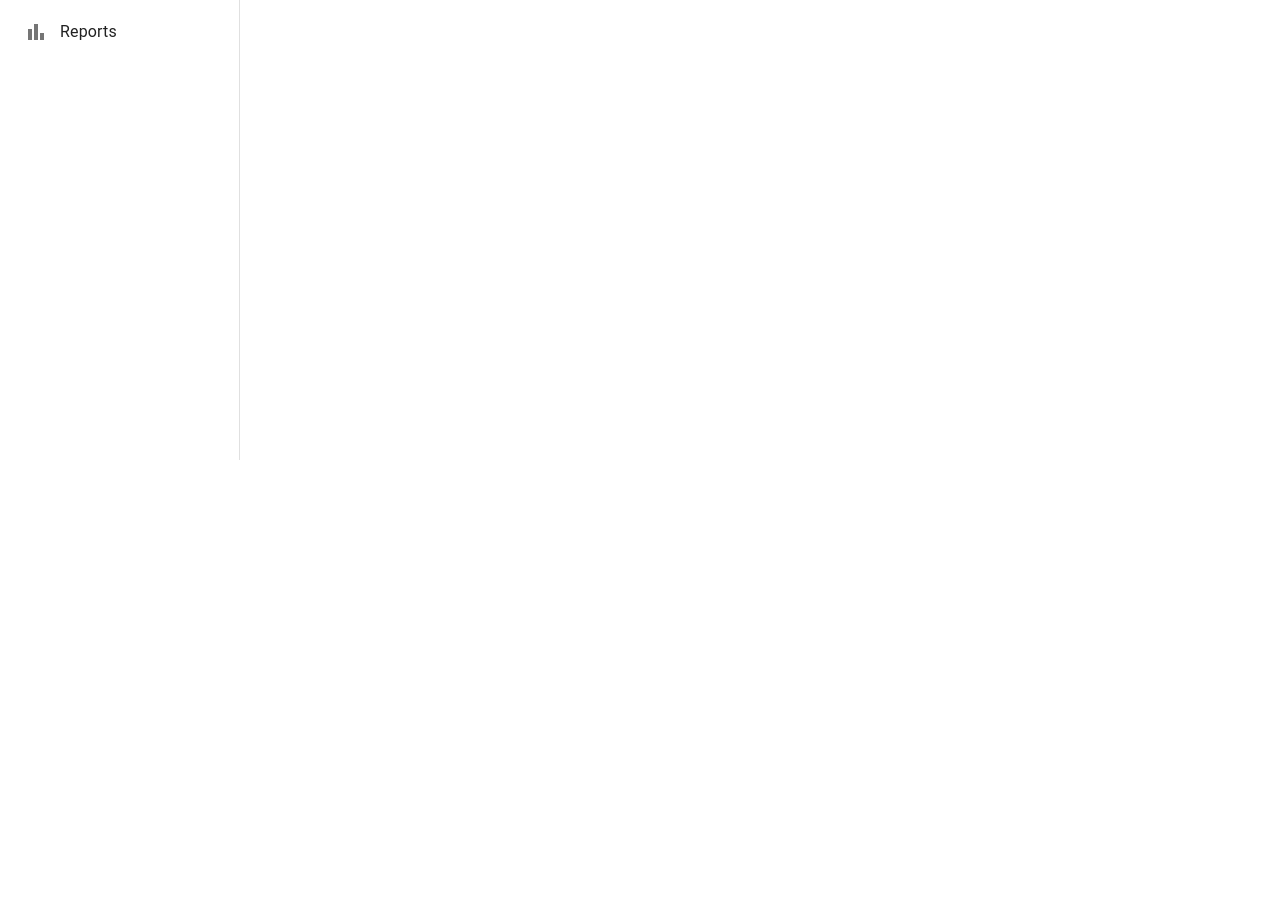
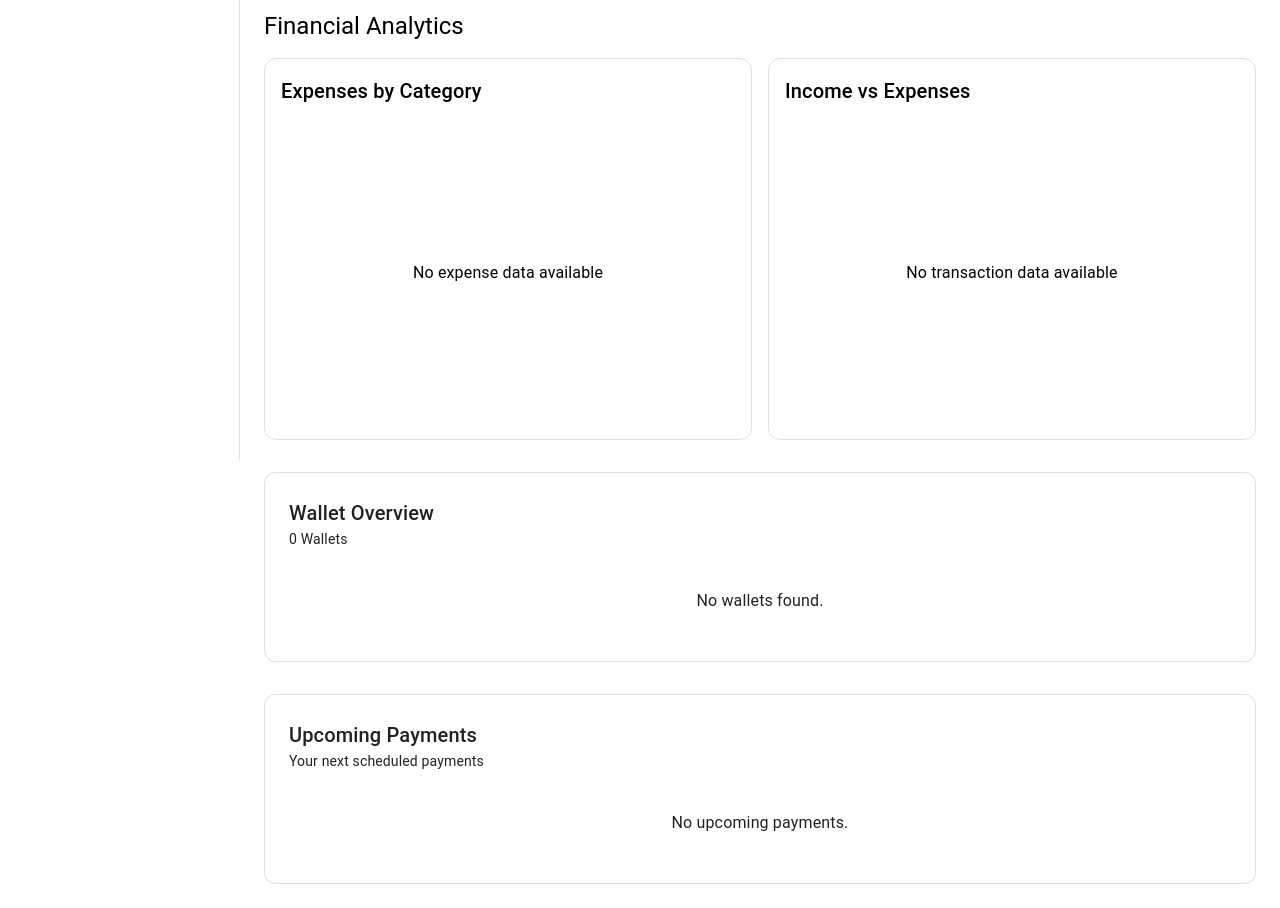
Before and after one commit to mirzakhani2003-del/Expense-Manager, a React (Vite) app: page /dashboard in a window 1280 px wide. Shown: the part 340-1248 px from the top of the page. Before the commit the page ends 800 px from the top, so only its background shows below. Built offline with nearby package versions, Linux system fonts and the light colour scheme; sample sign-in values are in the browser's storage.

Commit message:
feat: enhance dashboard with analytics wallets and upcoming payments

```diff
--- a/src/App.jsx
+++ b/src/App.jsx
@@ -3,7 +3,6 @@ import MainLayout from "./components/layout/MainLayout";
 import Dashboard from "./pages/Dashboard";
 import Transactions from "./pages/Transactions";
 import Categories from "./pages/Categories";
-import Reports from "./pages/Reports";
 import Register from "./pages/Register";
 import Login from "./pages/Login";
 import ProtectedRoute from "./components/auth/ProtectedRoute";
@@ -51,10 +50,6 @@ const router = createBrowserRouter([
             element: <Categories />,
           },
           {
-            path: "/reports",
-            element: <Reports />,
-          },
-          {
             path: "wallets",
             element: <Wallets />,
           },
--- /dev/null
+++ b/src/components/dashboard/UpcomingPayments.jsx
@@ -0,0 +1,80 @@
+import { Box, Divider, Paper, Typography } from "@mui/material";
+import { useSelector } from "react-redux";
+
+const UpcomingPayments = () => {
+  const reminders = useSelector((state) => state.reminders.reminders);
+  const currentUser = useSelector((state) => state.auth.currentUser);
+
+  const userReminders = reminders.filter(
+    (reminder) => reminder.userId === currentUser.id,
+  );
+
+  const today = new Date();
+  today.setHours(0, 0, 0, 0);
+
+  const upcomingReminders = userReminders
+    .filter((reminder) => {
+      const paymentDate = new Date(reminder.nextPaymentDate);
+      paymentDate.setHours(0, 0, 0, 0);
+
+      return paymentDate > today;
+    })
+    .sort((a, b) => new Date(a.nextPaymentDate) - new Date(b.nextPaymentDate))
+    .slice(0, 3);
+
+  return (
+    <Paper
+      elevation={0}
+      sx={{
+        p: 3,
+        borderRadius: 3,
+        border: "1px solid",
+        borderColor: "divider",
+      }}
+    >
+      <Typography variant="h6" fontWeight="bold">
+        Upcoming Payments
+      </Typography>
+
+      <Typography variant="body2" color="text.secondary" sx={{ mb: 2 }}>
+        Your next scheduled payments
+      </Typography>
+
+      {upcomingReminders.length === 0 ? (
+        <Typography color="text.secondary" sx={{ py: 3, textAlign: "center" }}>
+          No upcoming payments.
+        </Typography>
+      ) : (
+        upcomingReminders.map((reminder) => (
+          <>
+            <Box
+              key={reminder.id}
+              sx={{
+                display: "flex",
+                justifyContent: "space-between",
+                alignItems: "center",
+                py: 1.5,
+              }}
+            >
+              <Box>
+                <Typography fontWeight="medium">{reminder.title}</Typography>
+
+                <Typography variant="body2" color="text.secondary">
+                  Due: {reminder.nextPaymentDate}
+                </Typography>
+              </Box>
+
+              <Typography fontWeight="bold">
+                ${Number(reminder.amount).toLocaleString()}
+              </Typography>
+            </Box>
+
+            <Divider />
+          </>
+        ))
+      )}
+    </Paper>
+  );
+};
+
+export default UpcomingPayments;
--- /dev/null
+++ b/src/components/dashboard/WalletOverview.jsx
@@ -0,0 +1,88 @@
+import { Box, Paper, Typography, Divider } from "@mui/material";
+import { useSelector } from "react-redux";
+import AccountBalanceWalletIcon from "@mui/icons-material/AccountBalanceWallet";
+import { Fragment } from "react";
+
+const WalletOverview = () => {
+  const allWallets = useSelector((state) => state.wallets.wallets);
+  const currentUser = useSelector((state) => state.auth.currentUser);
+  const transactions = useSelector((state) => state.transactions.transactions);
+
+  const userWallets = allWallets.filter(
+    (wallet) => wallet.userId === currentUser.id,
+  );
+
+  const getWalletBalance = (walletId) => {
+    return transactions
+      .filter(
+        (transaction) =>
+          transaction.userId === currentUser.id &&
+          transaction.walletId === walletId,
+      )
+      .reduce((balance, transaction) => {
+        if (transaction.type === "income") {
+          return balance + Number(transaction.amount);
+        }
+
+        return balance - Number(transaction.amount);
+      }, 0);
+  };
+  return (
+    <Paper
+      elevation={0}
+      sx={{
+        p: 3,
+        borderRadius: 3,
+        border: "1px solid",
+        borderColor: "divider",
+      }}
+    >
+      <Typography variant="h6" fontWeight="bold">
+        Wallet Overview
+      </Typography>
+
+      <Typography variant="body2" color="text.secondary" sx={{ mb: 2 }}>
+        {userWallets.length} {userWallets.length === 1 ? "Wallet" : "Wallets"}
+      </Typography>
+
+      {userWallets.length === 0 ? (
+        <Typography color="text.secondary" sx={{ py: 3, textAlign: "center" }}>
+          No wallets found.
+        </Typography>
+      ) : (
+        userWallets.map((wallet, index) => (
+          <Fragment key={wallet.id}>
+            <Box
+              sx={{
+                display: "flex",
+                justifyContent: "space-between",
+                alignItems: "center",
+                py: 1.5,
+              }}
+            >
+              <Box
+                sx={{
+                  display: "flex",
+                  alignItems: "center",
+                  gap: 1,
+                }}
+              >
+                <AccountBalanceWalletIcon color="primary" />
+
+                <Typography fontWeight="medium">{wallet.name}</Typography>
+              </Box>
+
+              <Typography fontWeight="bold">
+                ${getWalletBalance(wallet.id).toLocaleString()}
+              </Typography>
+            </Box>
+
+            {index < userWallets.length - 1 && <Divider />}
+          </Fragment>
+        ))
+      )}
+    </Paper>
+  );
+};
+
+export default WalletOverview;
--- a/src/components/layout/Sidebar.jsx
+++ b/src/components/layout/Sidebar.jsx
@@ -166,30 +166,6 @@ const Sidebar = ({ open, onClose }) => {
           </ListItemIcon>
           <ListItemText primary="Reminders" />
         </ListItemButton>
-
-        <ListItemButton
-          component={NavLink}
-          to="/reports"
-          onClick={onClose}
-          sx={{
-            mx: 1,
-            mb: 0.5,
-            borderRadius: 2,
-            "&.active": {
-              backgroundColor: "primary.main",
-              color: "white",
-
-              "& .MuiListItemIcon-root": {
-                color: "white",
-              },
-            },
-          }}
-        >
-          <ListItemIcon>
-            <BarChartIcon />
-          </ListItemIcon>
-          <ListItemText primary="Reports" />
-        </ListItemButton>
       </List>
     </Drawer>
   );
--- a/src/pages/Dashboard.jsx
+++ b/src/pages/Dashboard.jsx
@@ -5,6 +5,10 @@ import TrendingUpIcon from "@mui/icons-material/TrendingUp";
 import SavingsIcon from "@mui/icons-material/Savings";
 import SummaryCard from "../components/dashboard/SummaryCard";
 import { useSelector } from "react-redux";
+import ExpensePieCharts from "../components/ExpensePieChart";
+import IncomeExpenseChart from "../components/IncomeExpenseChart";
+import WalletOverview from "../components/dashboard/WalletOverview";
+import UpcomingPayments from "../components/dashboard/UpcomingPayments";
 
 const Dashboard = () => {
   const transactions = useSelector((state) => state.transactions.transactions);
@@ -77,6 +81,60 @@ const Dashboard = () => {
           icon={<SavingsIcon color="secondary" />}
         />
       </Box>
+
+      <Box sx={{ mt: 4 }}>
+        <Typography variant="h5" fontWeight="bold" sx={{ mb: 2 }}>
+          Financial Analytics
+        </Typography>
+
+        <Box
+          sx={{
+            display: "grid",
+            gridTemplateColumns: {
+              xs: "1fr",
+              lg: "repeat(2, 1fr)",
+            },
+            gap: 2,
+          }}
+        >
+          <Box
+            sx={{
+              border: "1px solid",
+              borderColor: "divider",
+              borderRadius: 3,
+              p: 2,
+            }}
+          >
+            <Typography variant="h6" fontWeight="bold" sx={{ mb: 2 }}>
+              Expenses by Category
+            </Typography>
+
+            <ExpensePieCharts />
+          </Box>
+
+          <Box
+            sx={{
+              border: "1px solid",
+              borderColor: "divider",
+              borderRadius: 3,
+              p: 2,
+            }}
+          >
+            <Typography variant="h6" fontWeight="bold" sx={{ mb: 2 }}>
+              Income vs Expenses
+            </Typography>
+
+            <IncomeExpenseChart />
+          </Box>
+        </Box>
+      </Box>
+
+      <Box sx={{ mt: 4 }}>
+        <WalletOverview />
+      </Box>
+      <Box sx={{ mt: 4 }}>
+        <UpcomingPayments />
+      </Box>
     </Box>
   );
 };
--- a/src/pages/Reports.jsx
+++ /dev/null
@@ -1,50 +0,0 @@
-import { Box, Typography, Card, CardContent } from "@mui/material";
-import ExpensePieChart from "../components/ExpensePieChart";
-import IncomeExpenseChart from "../components/IncomeExpenseChart";
-
-function Reports() {
-  return (
-    <Box>
-      <Typography variant="h4" fontWeight="bold">
-        Reports
-      </Typography>
-
-      <Typography color="text.secondary" sx={{ mt: 1, mb: 3 }}>
-        Analyze your financial activity
-      </Typography>
-
-      <Box
-        sx={{
-          display: "grid",
-          gridTemplateColumns: {
-            xs: "1fr",
-            md: "repeat(2, 1fr)",
-          },
-          gap: 3,
-        }}
-      >
-        <Card>
-          <CardContent>
-            <Typography variant="h6" fontWeight={600} sx={{ mb: 2 }}>
-              Expenses by Category
-            </Typography>
-
-            <ExpensePieChart />
-          </CardContent>
-        </Card>
-
-        <Card>
-          <CardContent>
-            <Typography variant="h6" fontWeight={600} sx={{ mb: 2 }}>
-              Income & Expense
-            </Typography>
-
-            <IncomeExpenseChart />
-          </CardContent>
-        </Card>
-      </Box>
-    </Box>
-  );
-}
-
-export default Reports;
```
